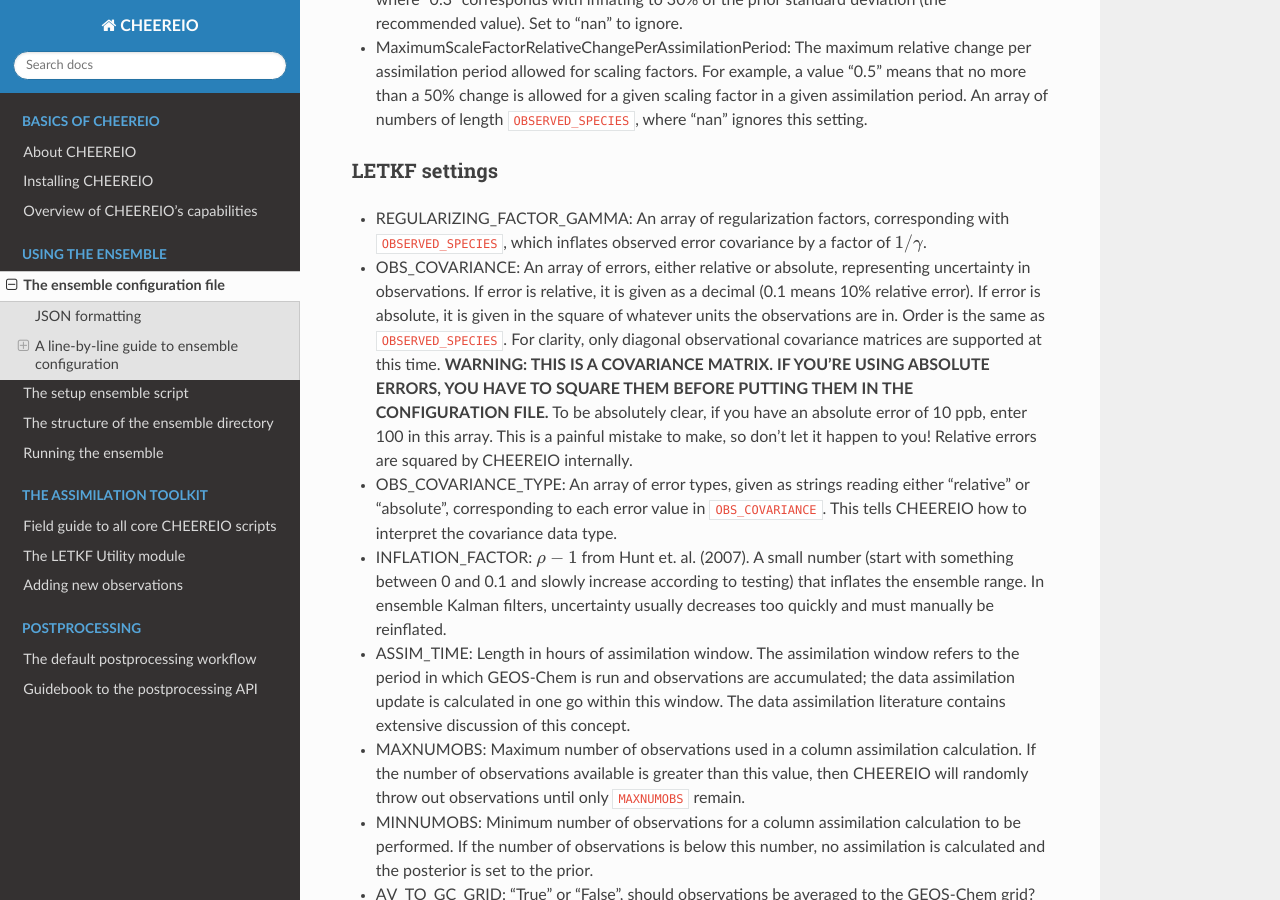
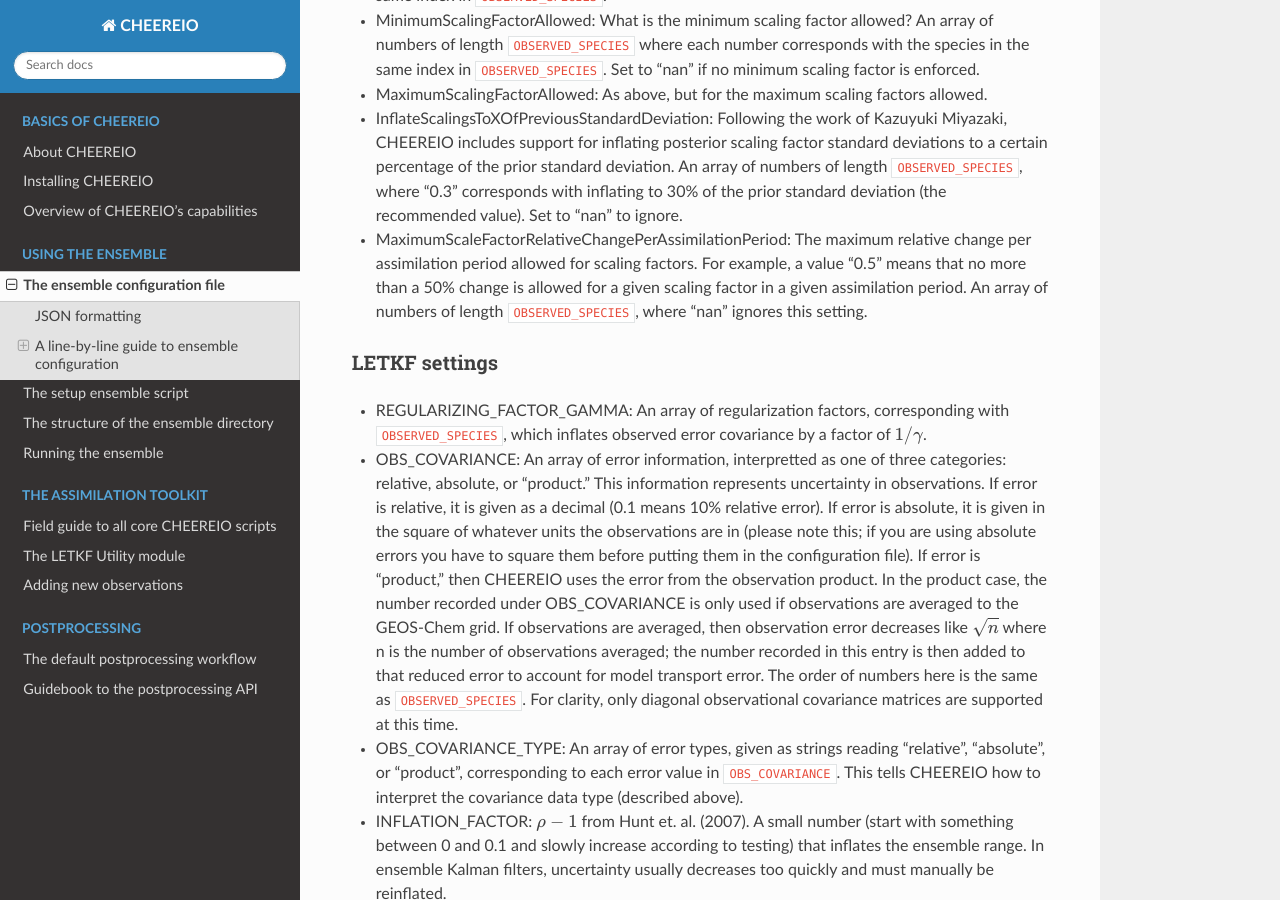
Before and after one commit to drewpendergrass/CHEEREIO, a Sphinx documentation site: the page built from docs/The-ensemble-configuration-file.rst, in a window 1280 px wide and 900 px high, scrolled down 8172 px. Built offline with Sphinx 7.4.7 and the Read the Docs theme 2.0.0, drawn with Linux system fonts in a browser that asks for light colours; some of the changed text lies outside the part shown.

Commit message:
update with DOFS and product error description

```diff
--- a/docs/The-ensemble-configuration-file.rst
+++ b/docs/The-ensemble-configuration-file.rst
@@ -198,6 +198,8 @@
 	},
 
 * OMI_dirs: As in TROPOMI_dirs, but for OMI.
+* SaveDOFS: Should CHEEREIO calculate and save the Degrees of Freedom for Signal (DOFS), or the trace of the observing system averaging kernel matrix? Note that since the prior error covariance matrix is not invertible because of our ensemble approach the pseudoinverse is used instead. See section 11.5.3 of Brasseur and Jacob for more information. The idea here is that if there is not enough information in a localized assimilation calculation we should set the posterior equal to the prior.
+* DOFS_filter: What is the minimum DOFS for a localized region for the assimilation to be saved? If DOFS is below this threshold the posterior is set equal to the prior.
 * LOW_MEMORY_TROPOMI_AVERAGING_KERNEL_CALC: For TROPOMI observations, should CHEEREIO use the "low memory" algorithm to apply the averaging kernel ("True") or the default fast algorithm ("False"). For highly dense observations like TROPOMI NO\ :sub:`2` set to "True", otherwise leave as "False"
 * LOW_MEMORY_TROPOMI_AVERAGING_KERNEL_BATCH_SIZE: Batch size for the low memory TROPOMI averaging kernel algorithm. Users should probably leave as default, but the user can increase this value to speed up the algorithm at the cost of memory, or vice versa.
 * TROPOMI_CH4_FILTERS: Apply specialized filters for TROPOMI methane? Set to "True" if doing a TROPOMI methane inversion, otherwise set to "False".
@@ -224,8 +226,8 @@
 ~~~~~~~~~~~~~
 
 * REGULARIZING_FACTOR_GAMMA: An array of regularization factors, corresponding with ``OBSERVED_SPECIES``, which inflates observed error covariance by a factor of :math:`1/\gamma`.
-* OBS_COVARIANCE: An array of errors, either relative or absolute, representing uncertainty in observations. If error is relative, it is given as a decimal (0.1 means 10% relative error). If error is absolute, it is given in the square of whatever units the observations are in. Order is the same as ``OBSERVED_SPECIES``. For clarity, only diagonal observational covariance matrices are supported at this time. **WARNING: THIS IS A COVARIANCE MATRIX. IF YOU'RE USING ABSOLUTE ERRORS, YOU HAVE TO SQUARE THEM BEFORE PUTTING THEM IN THE CONFIGURATION FILE.** To be absolutely clear, if you have an absolute error of 10 ppb, enter 100 in this array. This is a painful mistake to make, so don't let it happen to you! Relative errors are squared by CHEEREIO internally.
-* OBS_COVARIANCE_TYPE: An array of error types, given as strings reading either "relative" or "absolute", corresponding to each error value in ``OBS_COVARIANCE``. This tells CHEEREIO how to interpret the covariance data type.
+* OBS_COVARIANCE: An array of error information, interpretted as one of three categories: relative, absolute, or "product." This information represents uncertainty in observations. If error is relative, it is given as a decimal (0.1 means 10% relative error). If error is absolute, it is given in the square of whatever units the observations are in (please note this; if you are using absolute errors you have to square them before putting them in the configuration file). If error is "product," then CHEEREIO uses the error from the observation product. In the product case, the number recorded under OBS_COVARIANCE is only used if observations are averaged to the GEOS-Chem grid. If observations are averaged, then observation error decreases like :math:`\sqrt{n}` where n is the number of observations averaged; the number recorded in this entry is then added to that reduced error to account for model transport error. The order of numbers here is the same as ``OBSERVED_SPECIES``. For clarity, only diagonal observational covariance matrices are supported at this time.
+* OBS_COVARIANCE_TYPE: An array of error types, given as strings reading "relative",  "absolute", or "product", corresponding to each error value in ``OBS_COVARIANCE``. This tells CHEEREIO how to interpret the covariance data type (described above).
 * INFLATION_FACTOR: :math:`\rho-1` from Hunt et. al. (2007). A small number (start with something between 0 and 0.1 and slowly increase according to testing) that inflates the ensemble range. In ensemble Kalman filters, uncertainty usually decreases too quickly and must manually be reinflated.
 * ASSIM_TIME: Length in hours of assimilation window. The assimilation window refers to the period in which GEOS-Chem is run and observations are accumulated; the data assimilation update is calculated in one go within this window. The data assimilation literature contains extensive discussion of this concept.
 * MAXNUMOBS: Maximum number of observations used in a column assimilation calculation. If the number of observations available is greater than this value, then CHEEREIO will randomly throw out observations until only ``MAXNUMOBS`` remain.
```
